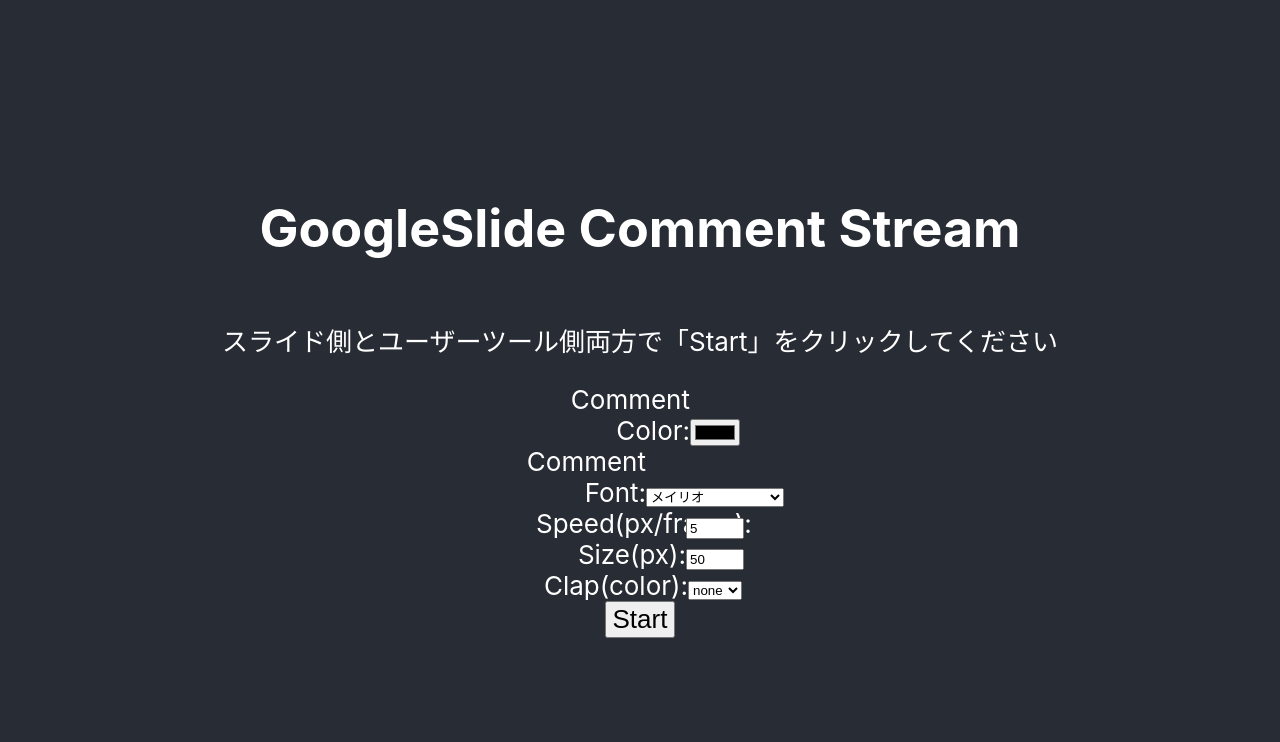
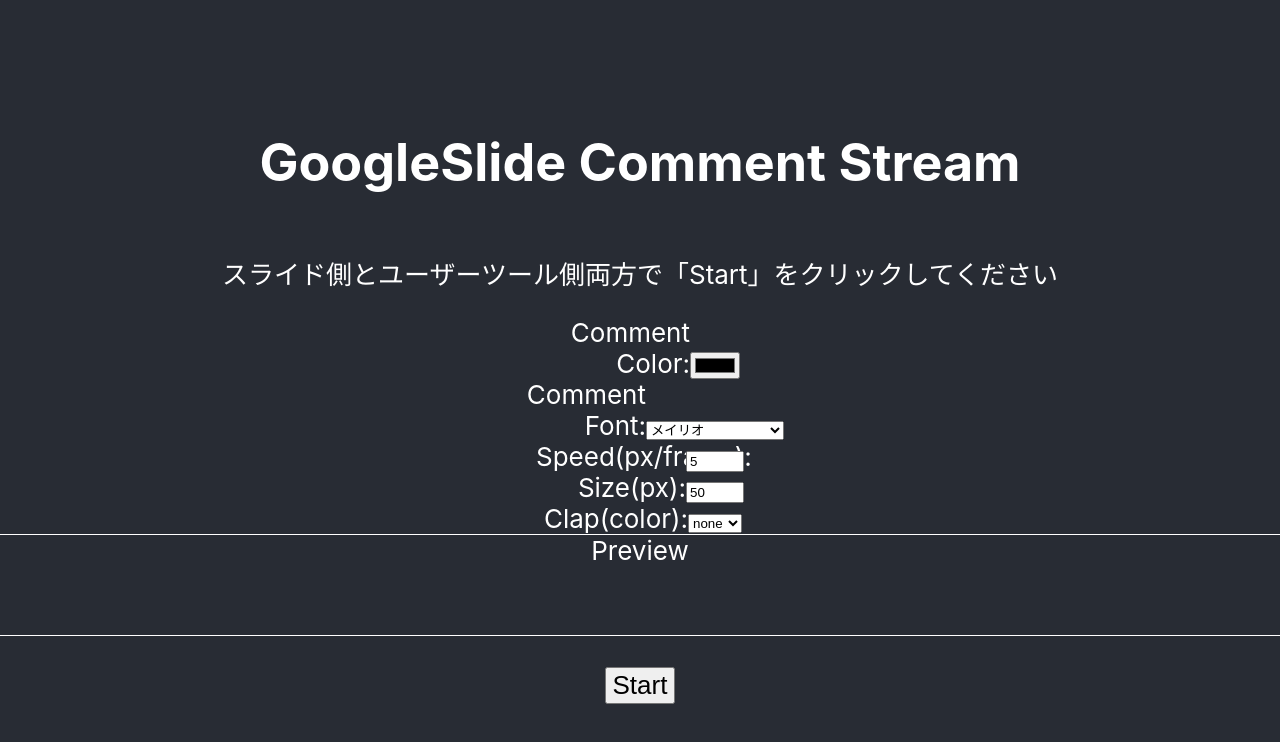
Before and after one commit to swfz/chrome-extension-google-slide-usertool-comment-stream, a React (Vite) app: page / in a window 1280 px wide. Shown: the top 742 px of the page. Built offline with nearby package versions, Linux system fonts and the light colour scheme.

Commit message:
feat: #5 preview領域の追加

```diff
--- a/src/App.css
+++ b/src/App.css
@@ -1,6 +1,6 @@
 .App {
   text-align: center;
-  min-width: 350px;
+  min-width: 450px;
 }
 
 .App-logo {
@@ -55,3 +55,12 @@
   text-align: right;
   width: 150px;
 }
+
+.preview {
+  border: #FFF solid 1px;
+  display: block;
+  padding: 0;
+  width: 100%;
+  height: 100px;
+  vertical-align: top;
+}
--- a/src/App.tsx
+++ b/src/App.tsx
@@ -102,6 +102,13 @@
           <br />
         </form>
 
+        <div className="preview">
+          <div style={{ verticalAlign: 'bottom', color: config?.color, fontSize: config?.sizePx, fontFamily: config?.font }}>
+            Preview
+          </div>
+        </div>
+
+        <br />
         <button onClick={handleClick}>Start</button>
 
         <div>
```
